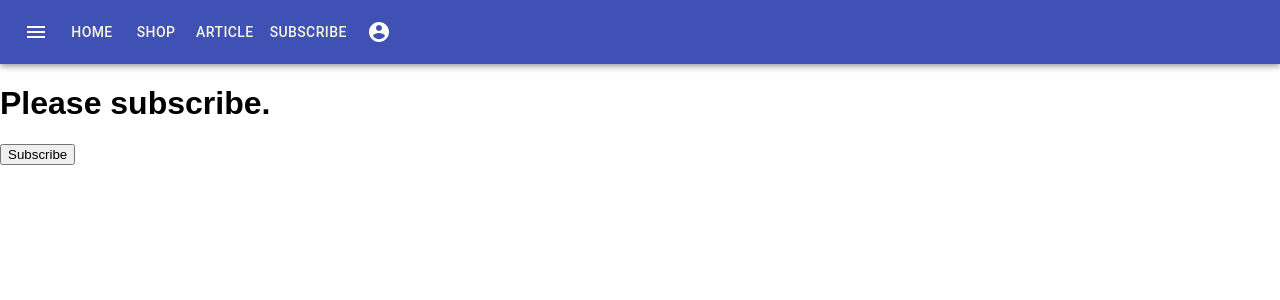
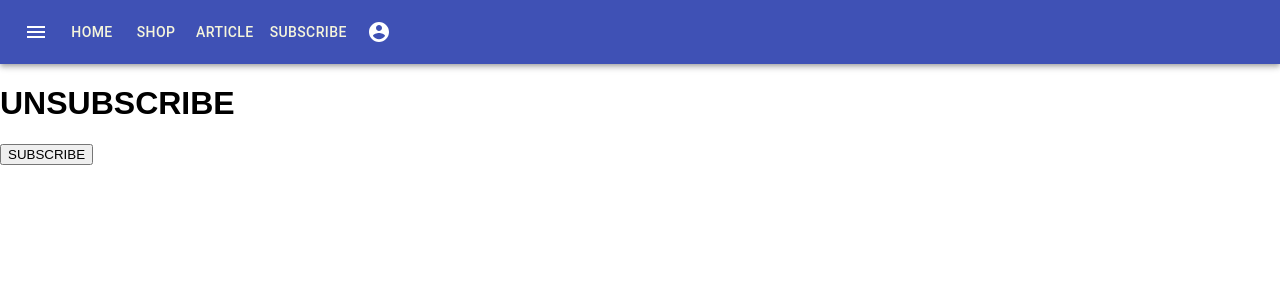
Before and after one commit to Sharifulz/ReactMaterialDesign, a React (Create React App) app: page /state in a window 1280 px wide. Shown: the top 300 px of the page. Built offline with nearby package versions, Linux system fonts and the light colour scheme.

Commit message:
State practices and added on subscribe pages

```diff
--- a/src/Component/state/subscribe.jsx
+++ b/src/Component/state/subscribe.jsx
@@ -5,12 +5,17 @@ class Subscribe extends Component {
   constructor() {
     super();
     this.state = {
-      msg: "Please subscribe. ",
+      msg: "UNSUBSCRIBE",
+      btnText: "SUBSCRIBE",
     };
   }
 
   onBtnClink() {
-    this.setState({ msg: "Thanks for subscribing!" });
+    if (this.state.msg === "UNSUBSCRIBE") {
+      this.setState({ msg: "SUBSCRIBE", btnText: "UNSUBSCRIBE" });
+    } else {
+      this.setState({ msg: "UNSUBSCRIBE", btnText: "SUBSCRIBE" });
+    }
   }
 
   render() {
@@ -18,7 +23,7 @@ class Subscribe extends Component {
       <div>
         <MyNavBar></MyNavBar>
         <h1>{this.state.msg}</h1>
-        <button onClick={() => this.onBtnClink()}>Subscribe</button>
+        <button onClick={() => this.onBtnClink()}>{this.state.btnText}</button>
       </div>
     );
   }
```
